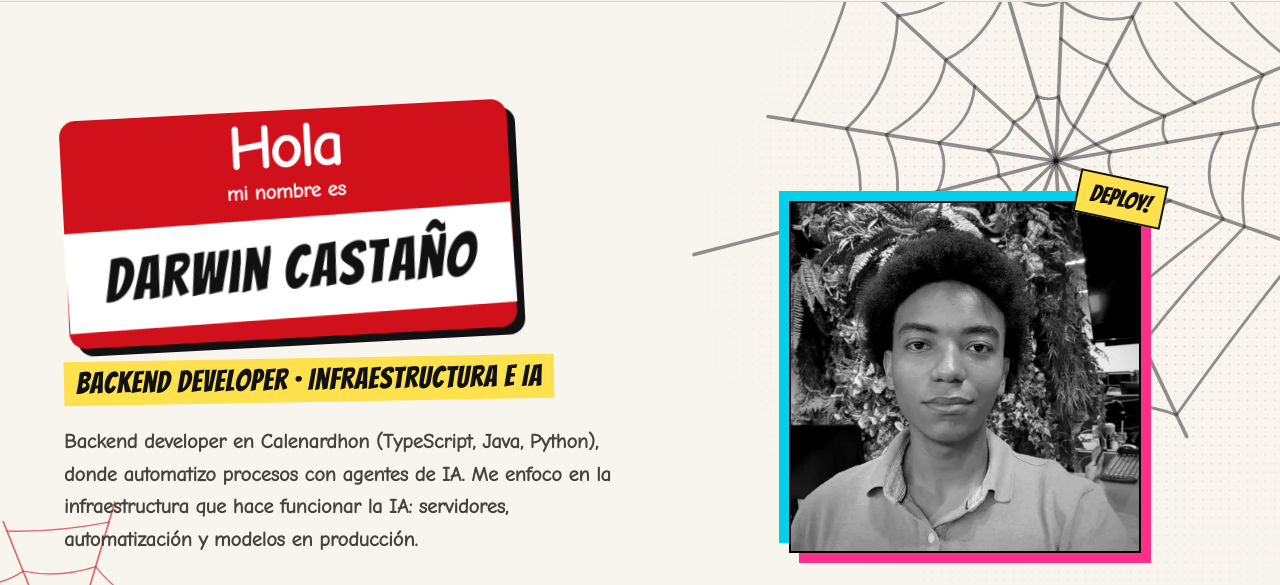
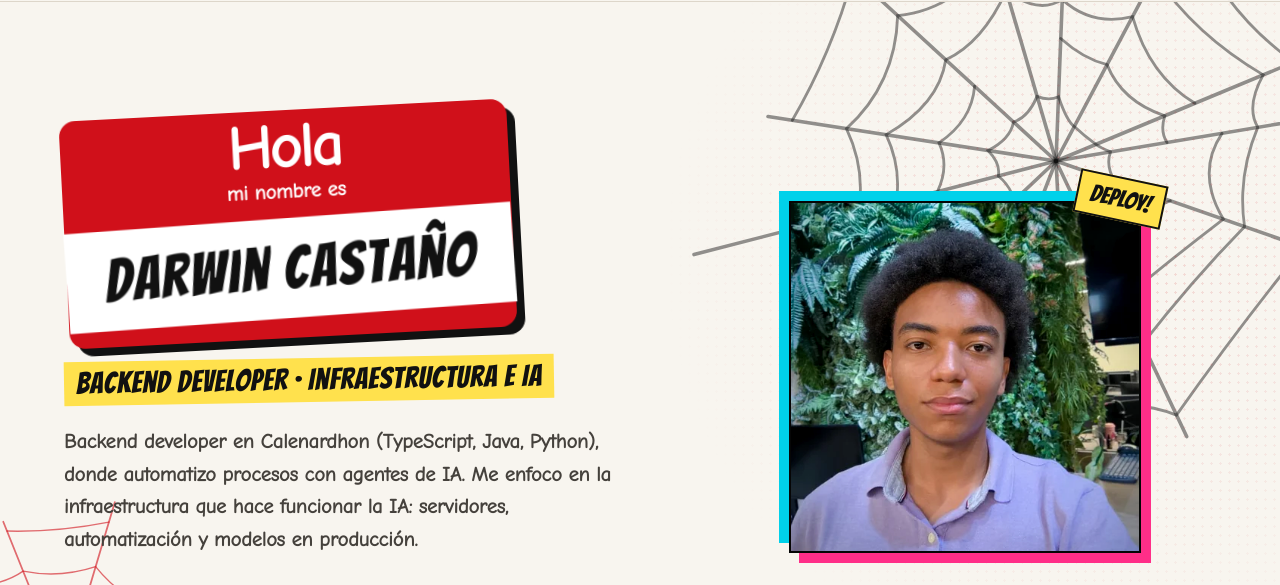
Before and after one commit to darwingtx/portfolio, an Astro site: page / in a window 1280 px wide. Shown: the part 63-648 px from the top of the page. Built offline with nearby package versions, Linux system fonts and the light colour scheme; Astro itself is replaced by a stand-in of ours; a web font is replaced by a local one.

Commit message:
feat: foto del hero a color

```diff
--- a/src/components/Hero.astro
+++ b/src/components/Hero.astro
@@ -47,7 +47,7 @@ const { profile, ui } = getContent(Astro.currentLocale);
       <!-- Desfase de impresión: dos tintas detrás de la foto -->
       <div class="plate-cyan absolute inset-0 translate-x-2.5 translate-y-2.5 bg-cyan"></div>
       <div class="plate-pink absolute inset-0 -translate-x-2.5 -translate-y-2.5 bg-pink"></div>
-      <img src={profile.avatar} fetchpriority="high" alt={ui.photoAlt} width="352" height="352" class="hero-photo relative aspect-square w-full border-2 border-ink object-cover grayscale contrast-125" />
+      <img src={profile.avatar} fetchpriority="high" alt={ui.photoAlt} width="352" height="352" class="hero-photo relative aspect-square w-full border-2 border-ink object-cover contrast-110" />
       <span class="burst absolute -top-6 -right-6 rotate-12 border-2 border-coal bg-yellow px-3 py-1 font-display text-2xl text-coal">DEPLOY!</span>
     </div>
   </div>
```
